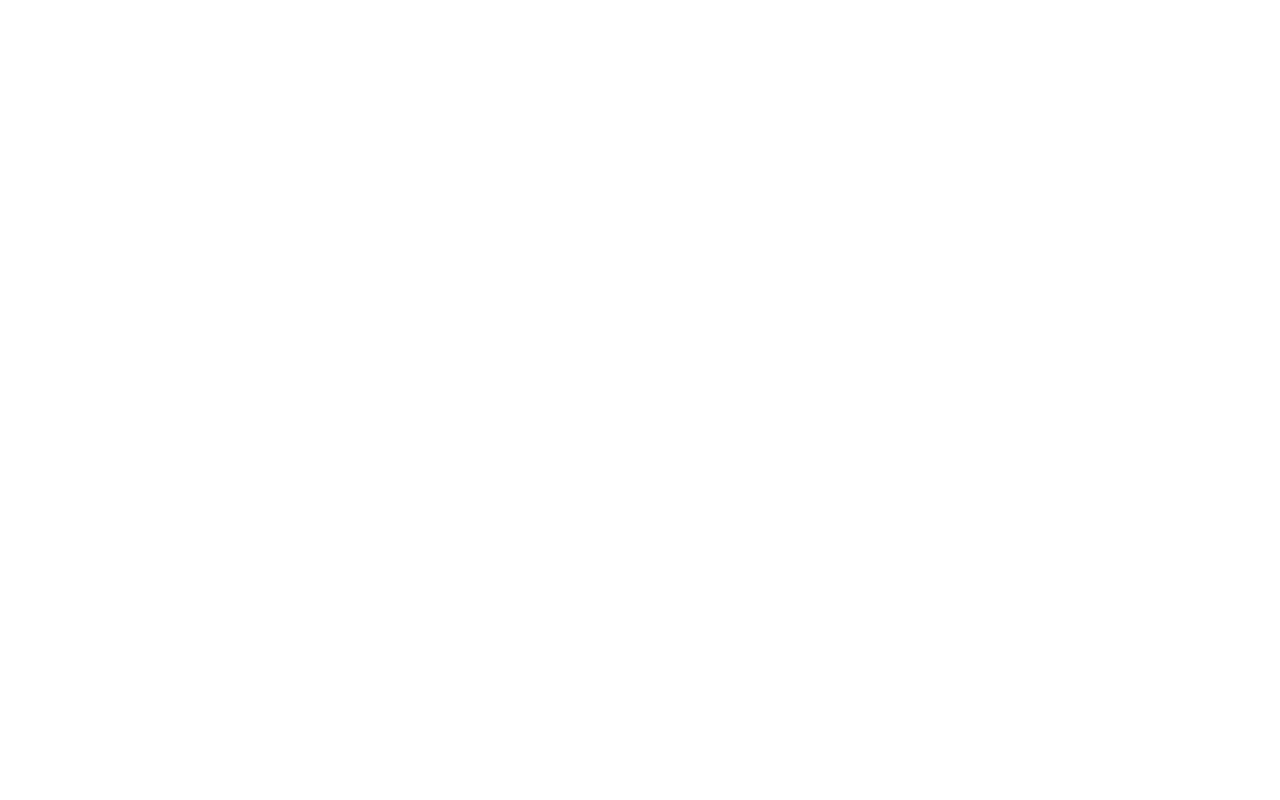
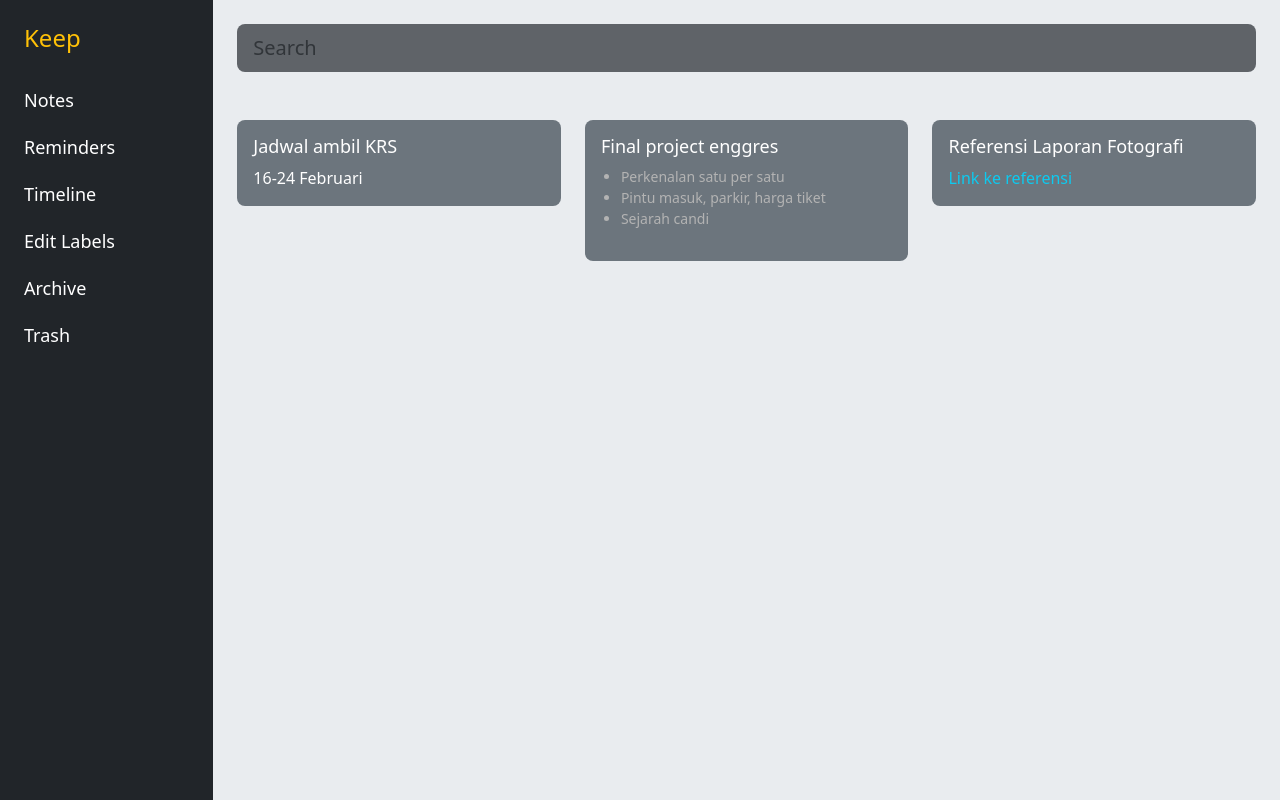
Before and after one commit to SanayaAlmatin/notes-app, a plain HTML site: page index.html in a window 1280 px wide. Drawn offline with nearby package versions, Linux system fonts and the light colour scheme.

Commit message:
membuat tampilan awal

```diff
--- a/index.html
+++ b/index.html
@@ -1,11 +1,87 @@
 <!DOCTYPE html>
 <html lang="en">
+
 <head>
     <meta charset="UTF-8">
     <meta name="viewport" content="width=device-width, initial-scale=1.0">
-    <title>Document</title>
+    <title>Responsive Notes App</title>
+    <!-- Bootstrap CSS -->
+    <link href="https://cdn.jsdelivr.net/npm/bootstrap@5.3.0/dist/css/bootstrap.min.css" rel="stylesheet">
+    <link rel="stylesheet" href="style.css">
 </head>
-<body>
 
+<body class="bg-body-secondary">
+    <div class="container-fluid vh-100">
+        <div class="row h-100">
+            <!-- Sidebar -->
+            <nav class="col-md-3 col-lg-2 d-none d-md-block bg-dark sidebar p-4">
+                <h1 class="text-warning">Keep</h1>
+                <ul class="nav flex-column mt-4">
+                    <li class="nav-item">
+                        <a class="nav-link text-white" href="#">Notes</a>
+                    </li>
+                    <li class="nav-item">
+                        <a class="nav-link text-white" href="#">Reminders</a>
+                    </li>
+                    <li class="nav-item">
+                        <a class="nav-link text-white" href="#">Timeline</a>
+                    </li>
+                    <li class="nav-item">
+                        <a class="nav-link text-white" href="#">Edit Labels</a>
+                    </li>
+                    <li class="nav-item">
+                        <a class="nav-link text-white" href="#">Archive</a>
+                    </li>
+                    <li class="nav-item">
+                        <a class="nav-link text-white" href="#">Trash</a>
+                    </li>
+                </ul>
+            </nav>
+
+            <!-- Main Content -->
+            <main class="col-md-9 ms-sm-auto col-lg-10 px-md-4">
+                <div class="search-bar mt-4">
+                    <input type="text" class="form-control form-control-lg" placeholder="Search">
+                </div>
+
+                <!-- Notes Grid -->
+                <div class="row mt-4 g-4">
+                    <div class="col-lg-4 col-md-6">
+                        <div class="card bg-secondary text-white">
+                            <div class="card-body">
+                                <h5 class="card-title">Jadwal ambil KRS</h5>
+                                <p class="card-text">16-24 Februari</p>
+                            </div>
+                        </div>
+                    </div>
+                    <div class="col-lg-4 col-md-6">
+                        <div class="card bg-secondary text-white">
+                            <div class="card-body">
+                                <h5 class="card-title">Final project enggres</h5>
+                                <ul>
+                                    <li>Perkenalan satu per satu</li>
+                                    <li>Pintu masuk, parkir, harga tiket</li>
+                                    <li>Sejarah candi</li>
+                                </ul>
+                            </div>
+                        </div>
+                    </div>
+                    <div class="col-lg-4 col-md-6">
+                        <div class="card bg-secondary text-white">
+                            <div class="card-body">
+                                <h5 class="card-title">Referensi Laporan Fotografi</h5>
+                                <a href="#" class="text-info">Link ke referensi</a>
+                            </div>
+                        </div>
+                    </div>
+                    <!-- Tambahkan catatan lain sesuai kebutuhan -->
+                </div>
+            </main>
+        </div>
+    </div>
+
+    <!-- Bootstrap JS and Popper.js -->
+    <script src="https://cdn.jsdelivr.net/npm/bootstrap@5.3.0/dist/js/bootstrap.bundle.min.js"></script>
 </body>
+
 </html>
--- /dev/null
+++ b/style.css
@@ -0,0 +1,47 @@
+/* Sidebar Customization */
+.sidebar {
+    background-color: #333;
+}
+
+.sidebar h1 {
+    font-size: 24px;
+    color: #ffeb3b;
+}
+
+.sidebar .nav-link {
+    font-size: 18px;
+    padding: 10px 0;
+}
+
+.sidebar .nav-link:hover {
+    color: #ffeb3b;
+}
+
+/* Main Content */
+.search-bar input {
+    background-color: #5f6368;
+    color: #fff;
+    border: none;
+    border-radius: 8px;
+}
+
+/* Notes Card */
+.card {
+    border: none;
+    border-radius: 8px;
+}
+
+.card-title {
+    font-size: 18px;
+}
+
+.card-body ul {
+    padding-left: 20px;
+    font-size: 14px;
+    color: #b3b3b3;
+}
+
+.card-body a {
+    color: #8ab4f8;
+    text-decoration: none;
+}
```
